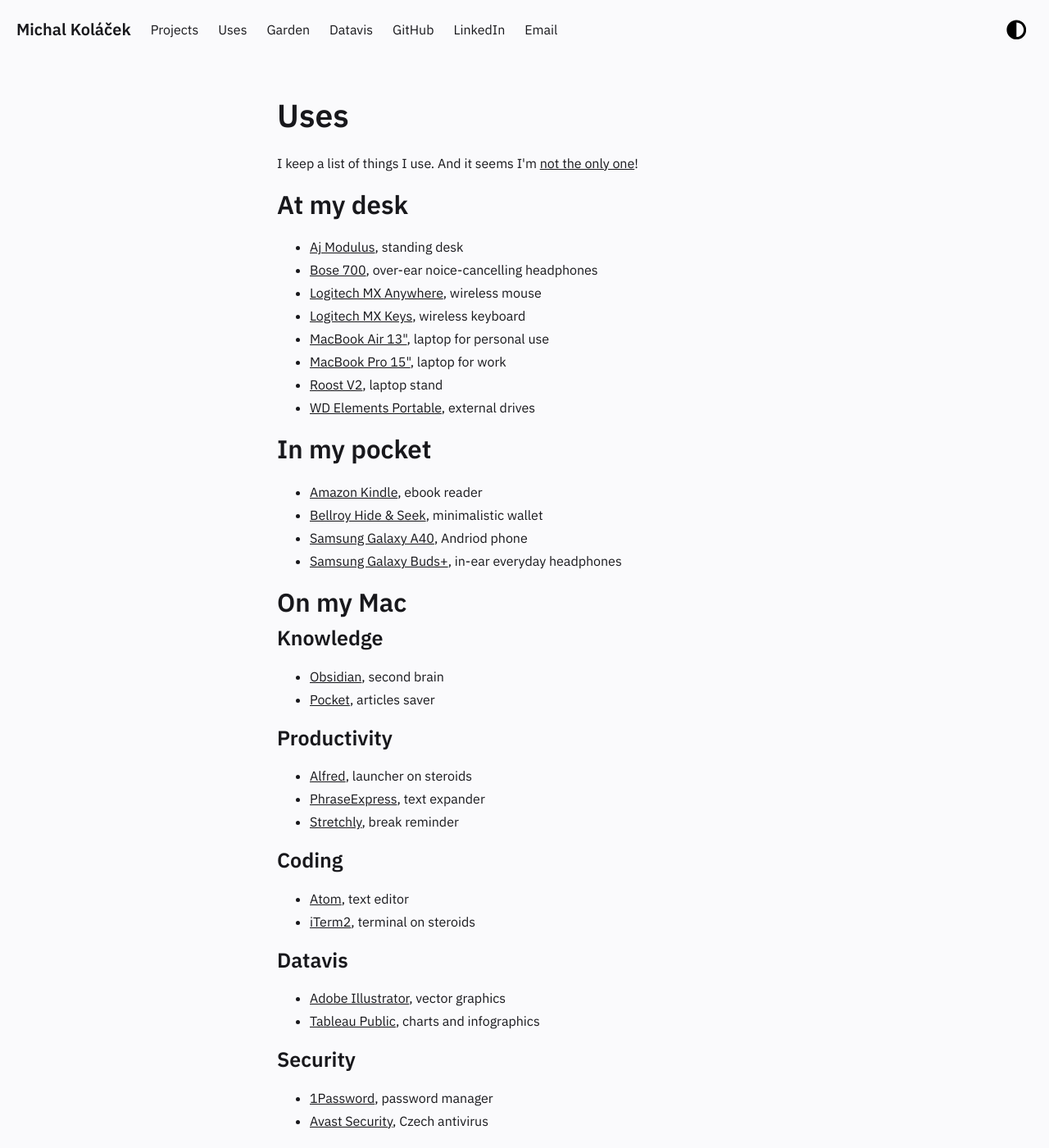
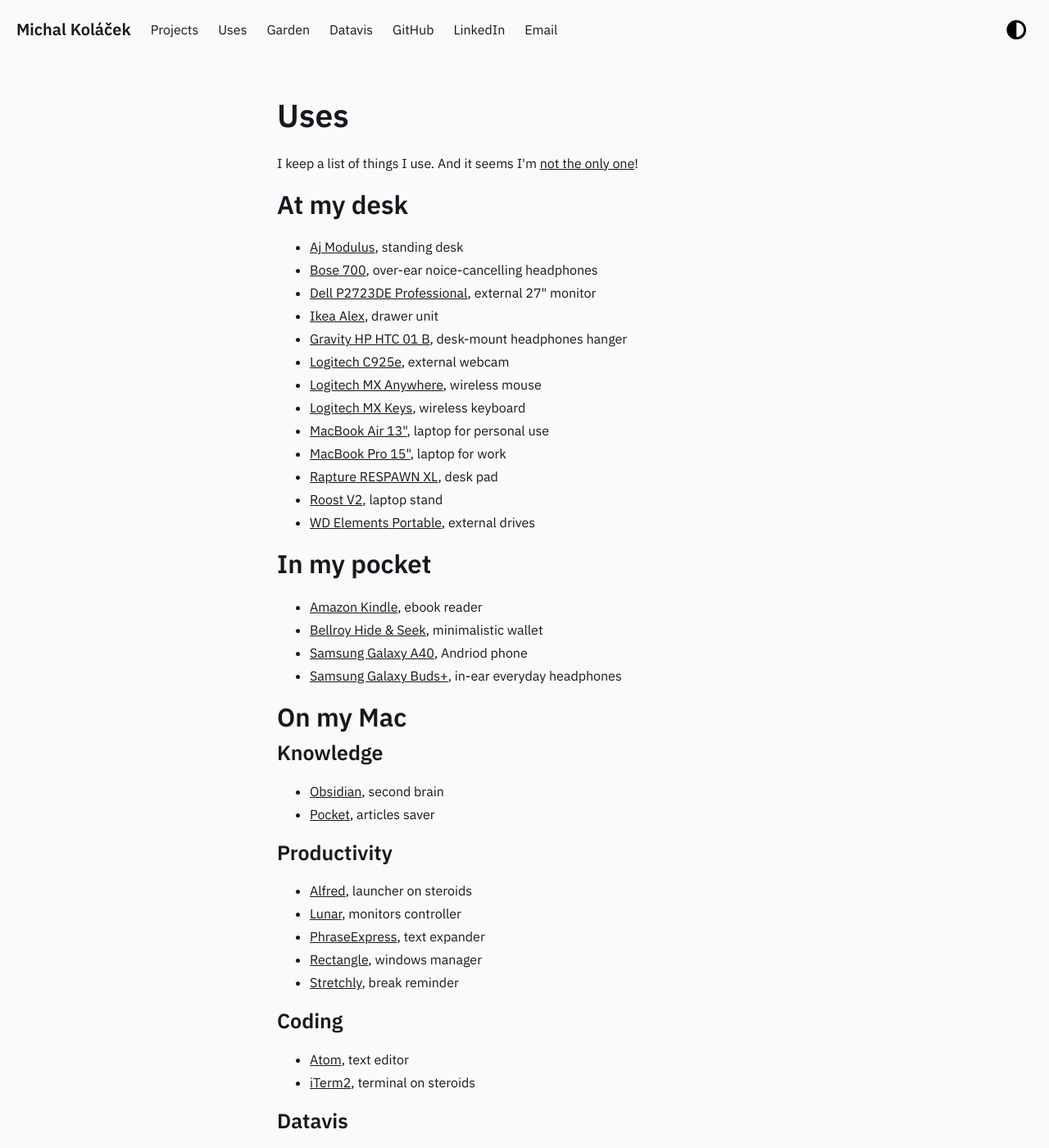
Before and after one commit to one-data-cookie/one-data-cookie.github.io, a Jekyll site: the page built from pages/uses.md, in a window 1280 px wide and 1400 px high. Shown: the whole window at 82% size. Built offline with Jekyll 4.4.1, drawn with Linux system fonts in a browser that asks for light colours.

```diff
--- a/pages/uses.md
+++ b/pages/uses.md
@@ -10,10 +10,15 @@ I keep a list of things I use. And it seems I'm [not the only one](https://uses.
 ## At my desk
 - [Aj Modulus](https://www.ajproducts.co.uk/office-conference/tables-desks/sit-stand-desks/straight-desks/standing-desk-165535-165567), standing desk
 - [Bose 700](https://www.bose.com/en_us/products/headphones/noise_cancelling_headphones/noise-cancelling-headphones-700.html), over-ear noice-cancelling headphones
-- [Logitech MX Anywhere](https://www.logitech.com/en-sg/products/mice/mx-anywhere-3.html), wireless mouse
-- [Logitech MX Keys](https://www.logitech.com/en-sg/products/keyboards/mx-keys-wireless-keyboard.920-009418.html), wireless keyboard
+- [Dell P2723DE Professional](https://www.dell.com/en-uk/shop/dell-27-usb-c-hub-monitor-p2723de/apd/210-bdeh/monitors-monitor-accessories), external 27" monitor
+- [Ikea Alex](https://www.ikea.com/us/en/p/alex-drawer-unit-white-00473546/), drawer unit
+- [Gravity HP HTC 01 B](https://www.gravitystands.com/en/products/accessories/11732/hp-htc-01-b), desk-mount headphones hanger
+- [Logitech C925e](https://www.logitech.com/en-us/products/webcams/c925e-business-webcam.960-001075.html), external webcam
+- [Logitech MX Anywhere](https://www.logitech.com/en-us/products/mice/mx-anywhere-3.html), wireless mouse
+- [Logitech MX Keys](https://www.logitech.com/en-us/products/keyboards/mx-keys-wireless-keyboard.920-009418.html), wireless keyboard
 - [MacBook Air 13"](https://www.apple.com/uk/macbook-air/), laptop for personal use
 - [MacBook Pro 15"](https://www.apple.com/uk/macbook-pro/), laptop for work
+- [Rapture RESPAWN XL](https://www.alza.cz/EN/rapture-respawn-xl-black-d6900120.htm?o=1), desk pad
 - [Roost V2](https://www.therooststand.com/collections/roost-laptop-stand/products/roost-laptop-stand), laptop stand
 - [WD Elements Portable](https://www.westerndigital.com/products/portable-drives/wd-elements-portable-usb-3-0-hdd), external drives
 
@@ -31,7 +36,9 @@ I keep a list of things I use. And it seems I'm [not the only one](https://uses.
 
 ### Productivity
 - [Alfred](https://www.alfredapp.com/), launcher on steroids
+- [Lunar](https://lunar.fyi/), monitors controller
 - [PhraseExpress](https://www.phraseexpress.com/), text expander
+- [Rectangle](https://rectangleapp.com/), windows manager
 - [Stretchly](https://hovancik.net/stretchly/), break reminder
 
 ### Coding
```
Also changed, not shown: pages/index.md (+1 -1 lines), pages/projects.md (+1 -1 lines).
